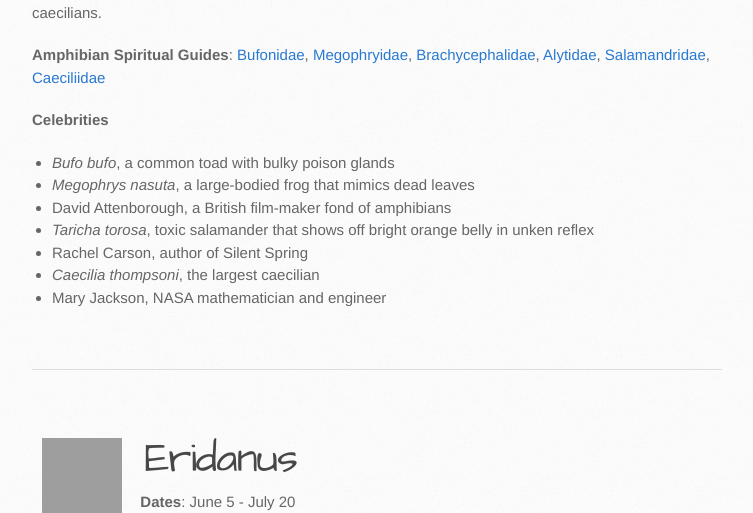
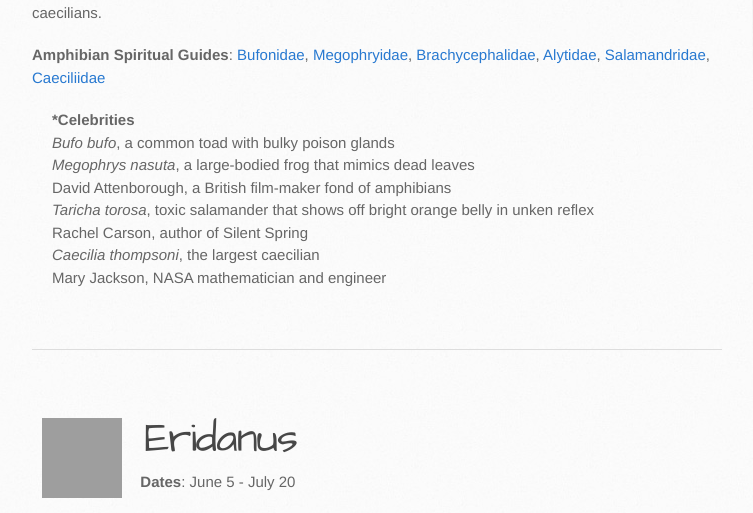
Before and after one commit to TarvinLab/amphibioscope, a Jekyll site: the page built from find-your-sign.md, in a window 1280 px wide, cut to the strip 671-1184 px from the top of the page. Shown: the whole strip, without its empty margins (138-891 px from the left). Built offline with Jekyll 4.4.1, drawn with Linux system fonts in a browser that asks for light colours; our own code applies the rules of GitHub Pages for plain Markdown files; grey boxes are pictures that could not be loaded.

Commit message:
updating format

```diff
--- a/_sass/jekyll-theme-architect.scss
+++ b/_sass/jekyll-theme-architect.scss
@@ -10,6 +10,13 @@ body {
   line-height: 1.5;
   color: #666;
   background: #FFFFFF url(../images/body-bg.jpg) 0 0 repeat;
+}
+
+* {
+margin: 0;
+padding: 0;
+border: none;
+list-style-type: none;
 }
 
 p {
--- a/find-your-sign.md
+++ b/find-your-sign.md
@@ -15,7 +15,7 @@ permalink: /find-your-sign/
 
 **Amphibian Spiritual Guides**: [Bufonidae](https://amphibiaweb.org/lists/Bufonidae.shtml), [Megophryidae](https://amphibiaweb.org/lists/Megophryidae.shtml), [Brachycephalidae](https://amphibiaweb.org/lists/Brachycephalidae.shtml), [Alytidae](https://amphibiaweb.org/lists/Alytidae.shtml), [Salamandridae](https://amphibiaweb.org/lists/Salamandridae.shtml), [Caeciliidae](https://amphibiaweb.org/lists/Caeciliidae.shtml)
 
-**Celebrities**
+* ***Celebrities**
  - *Bufo bufo*, a common toad with bulky poison glands
  - *Megophrys nasuta*, a large-bodied frog that mimics dead leaves
  - David Attenborough, a British film-maker fond of amphibians
```
Also changed, not shown: constellations/amphibioscope.png (added).
